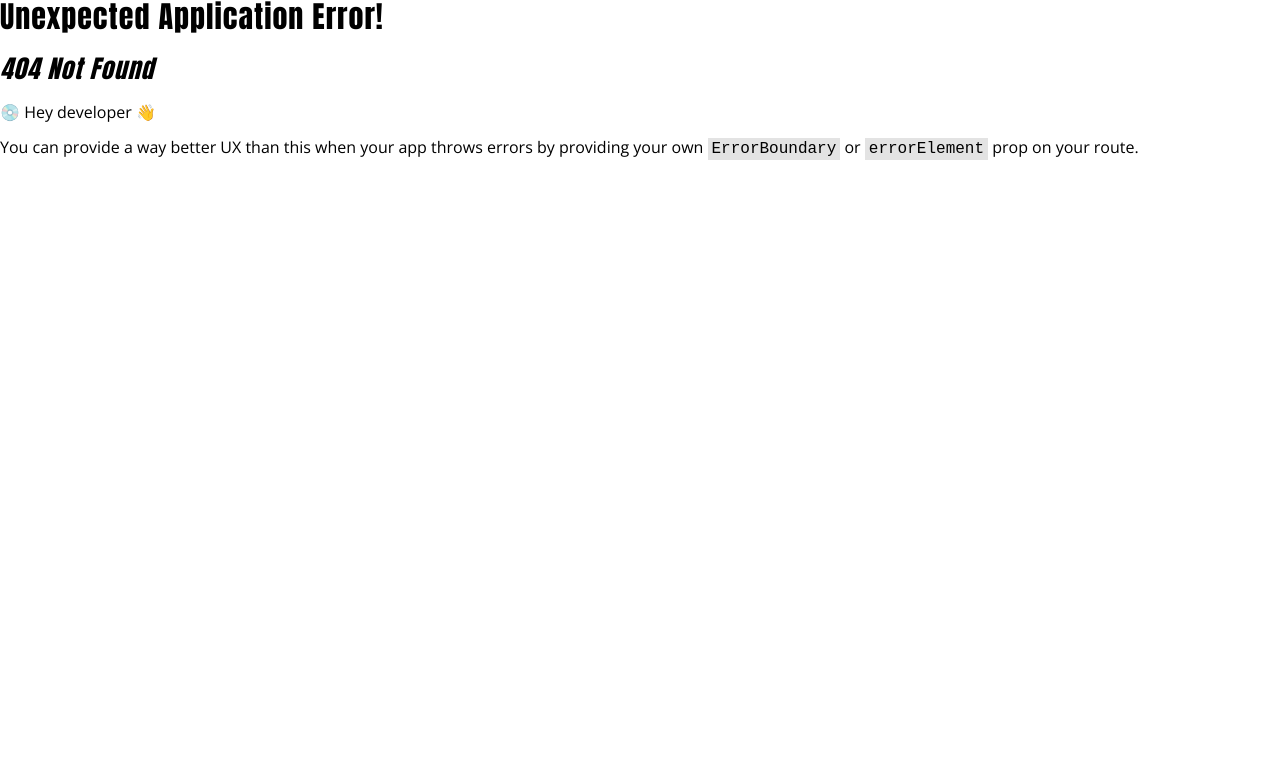
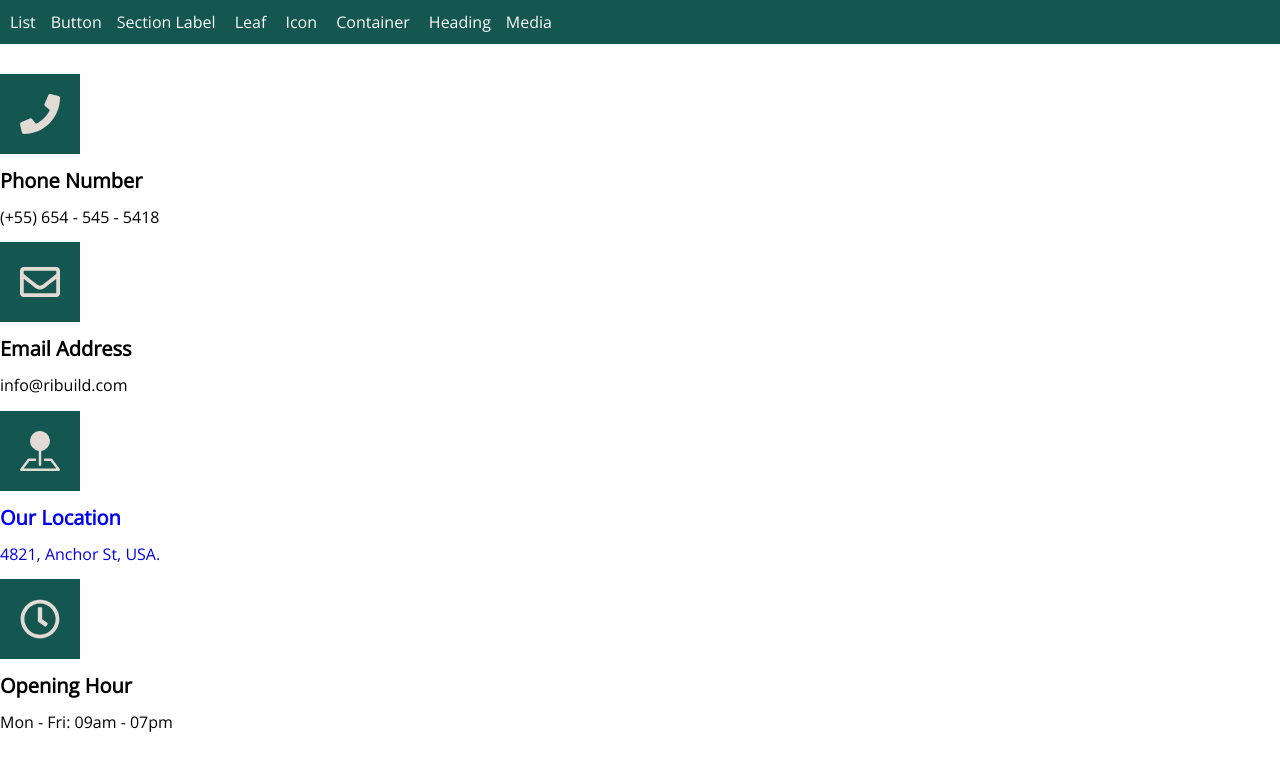
Before and after one commit to nrmndev/nrmndev-fw, a React (Vite) app: page /media in a window 1280 px wide. Before the commit this address had no page. Shown: the top 770 px of the page. Built offline with nearby package versions, Linux system fonts and the light colour scheme.

Commit message:
Update routing, added SampleMedia route

```diff
--- a/src/routing/Index.tsx
+++ b/src/routing/Index.tsx
@@ -7,6 +7,7 @@ import SampleButton from "./SampleComponents/SampleButton";
 import SampleHeading from "./SampleComponents/SampleHeading";
 import SampleIcon from "./SampleComponents/SampleIcon";
 import SampleSectionLabel from "./SampleComponents/SampleSectionLabel";
+import SampleMedia from "./SampleComponents/SampleMedia";
 
 const router = createBrowserRouter([
   {
@@ -29,6 +30,10 @@ const router = createBrowserRouter([
         path: "heading",
         element: <SampleHeading />,
       },
+      {
+        path: "media",
+        element: <SampleMedia />,
+      },
     ],
   },
 ]);
--- /dev/null
+++ b/src/routing/SampleComponents/SampleMedia.tsx
@@ -0,0 +1,33 @@
+import Media from "@components/media/Index";
+import { BsPinMapFill } from "react-icons/bs";
+import { FaPhone, FaRegClock, FaRegEnvelope } from "react-icons/fa";
+
+const SampleMedia = () => {
+  return (
+    <>
+      <Media
+        icon={FaPhone}
+        heading="Phone Number"
+        body={<>(+55) 654 - 545 - 5418</>}
+      />{" "}
+      <Media
+        icon={FaRegEnvelope}
+        heading="Email Address"
+        body={<>info@ribuild.com</>}
+      />{" "}
+      <Media
+        icon={BsPinMapFill}
+        heading="Our Location"
+        body={<>4821, Anchor St, USA.</>}
+        link="https://www.google.com"
+      />{" "}
+      <Media
+        icon={FaRegClock}
+        heading="Opening Hour"
+        body={<>Mon - Fri: 09am - 07pm</>}
+      />
+    </>
+  );
+};
+
+export default SampleMedia;
--- a/src/routing/componentNavRoutes.tsx
+++ b/src/routing/componentNavRoutes.tsx
@@ -25,6 +25,9 @@ const ComponentNavRoutes = () => {
         <Link to="/heading" className="list__item">
           Heading
         </Link>
+        <Link to="/media" className="list__item">
+          Media
+        </Link>
       </ul>
     </div>
   );
```
